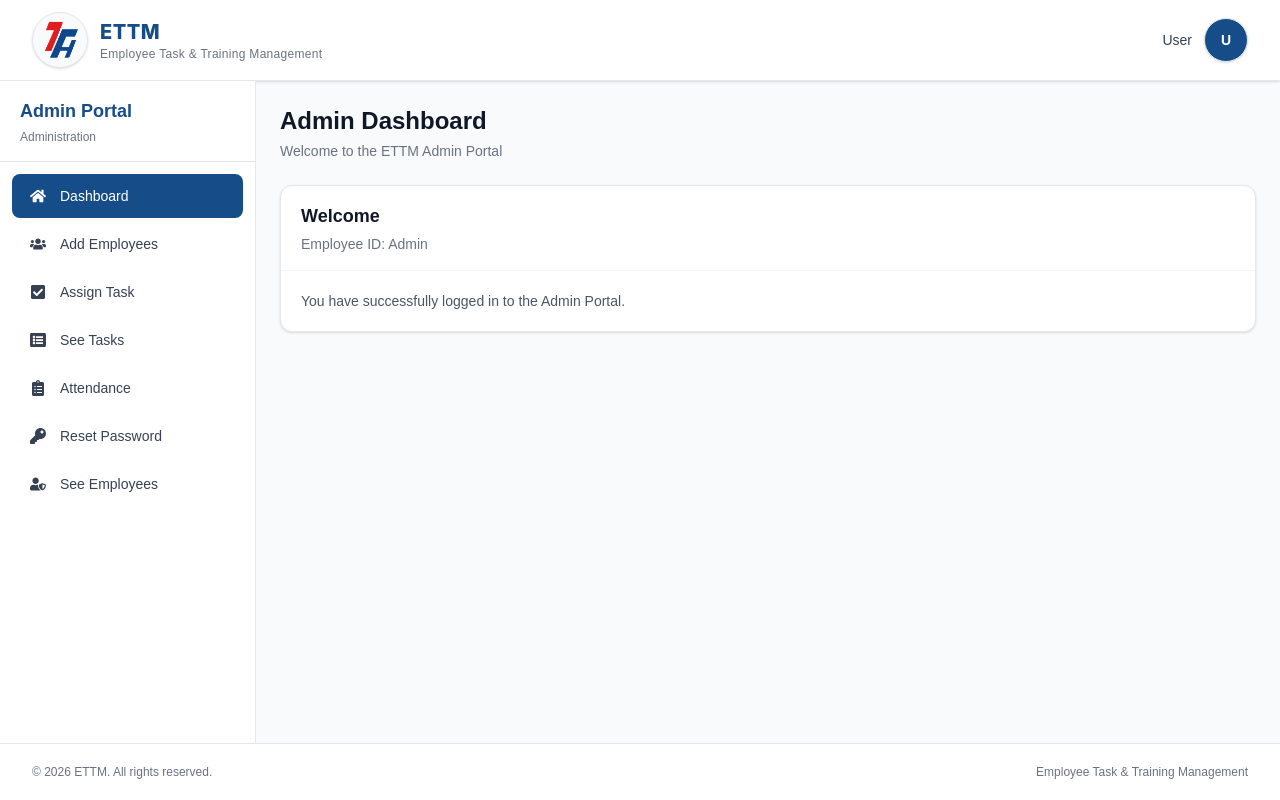
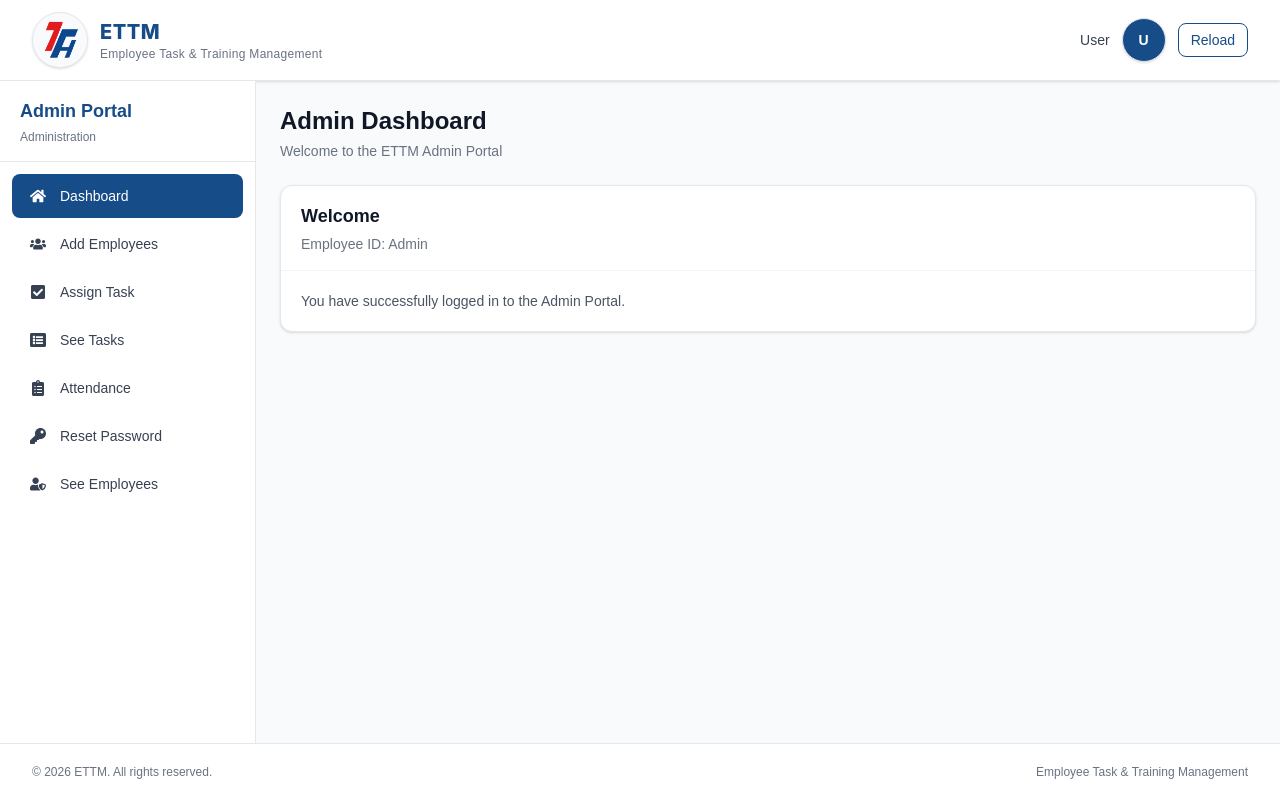
Before and after one commit to aayushmohan2099/TechnoITHubFront, a React (Vite) app: page /#/admin/dashboard in a window 1280 px wide. Built offline with nearby package versions, Linux system fonts and the light colour scheme.

Commit message:
Development of reload button|3/9/26

```diff
--- a/src/components/common/layout/Header.jsx
+++ b/src/components/common/layout/Header.jsx
@@ -1,15 +1,23 @@
 import React from "react";
 import logo from "../../../assets/thlogo.png";
 import ProfileIcon from "../ProfileIcon";
+import Button from "../Button";
 
 const Header = () => {
+
+    // Reload the entire application
+    const handleReload = () => {
+        window.location.reload();
+    };
+
     return (
         <header className="w-full border-b border-gray-200 bg-white shadow-sm">
             <div className="mx-auto flex h-20 max-w-7xl items-center justify-between px-4 sm:px-6 lg:px-8">
 
                 {/* Logo / Brand */}
                 <div className="flex items-center gap-3">
-                    {/* Logo wrapped in a styled circle container */}
+
+                    {/* Logo */}
                     <div className="flex h-14 w-14 items-center justify-center rounded-full bg-gray-50 border border-gray-200 p-1.5 shadow-sm">
                         <img
                             src={logo}
@@ -22,14 +30,31 @@ const Header = () => {
                         <h1 className="text-xl font-extrabold tracking-wide text-ettm-blue font-sans">
                             ETTM
                         </h1>
+
                         <p className="text-xs font-medium text-gray-500 tracking-wide">
                             Employee Task & Training Management
                         </p>
                     </div>
                 </div>
 
-                {/* Profile */}
-                <ProfileIcon />
+
+                {/* Right Side */}
+                <div className="flex items-center gap-3">
+
+
+                    {/* Profile */}
+                    <ProfileIcon />
+
+                    {/* Reload Button */}
+                    <Button
+                        variant="outline"
+                        size="small"
+                        onClick={handleReload}
+                    >
+                        Reload
+                    </Button>
+
+                </div>
 
             </div>
         </header>
--- a/src/pages/Admin/TaskList.jsx
+++ b/src/pages/Admin/TaskList.jsx
@@ -8,6 +8,7 @@ import React, {
 import { getAllTasks } from "../../api/employeeApi";
 import Table from "../../components/common/Table";
 import Modal from "../../components/common/Modal";
+import Button from "../../components/common/Button";
 
 const PAGE_SIZE = 10;
 
```
